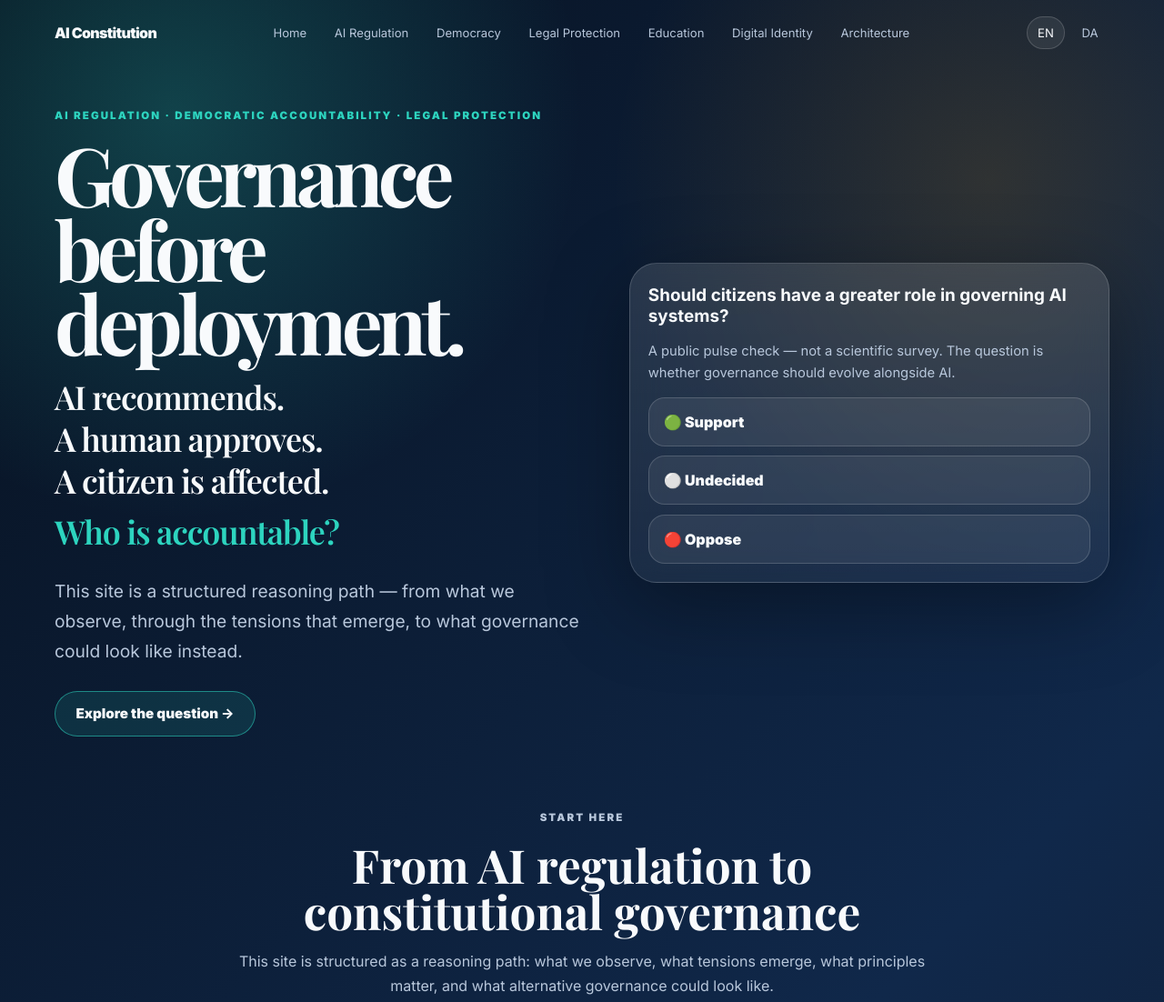
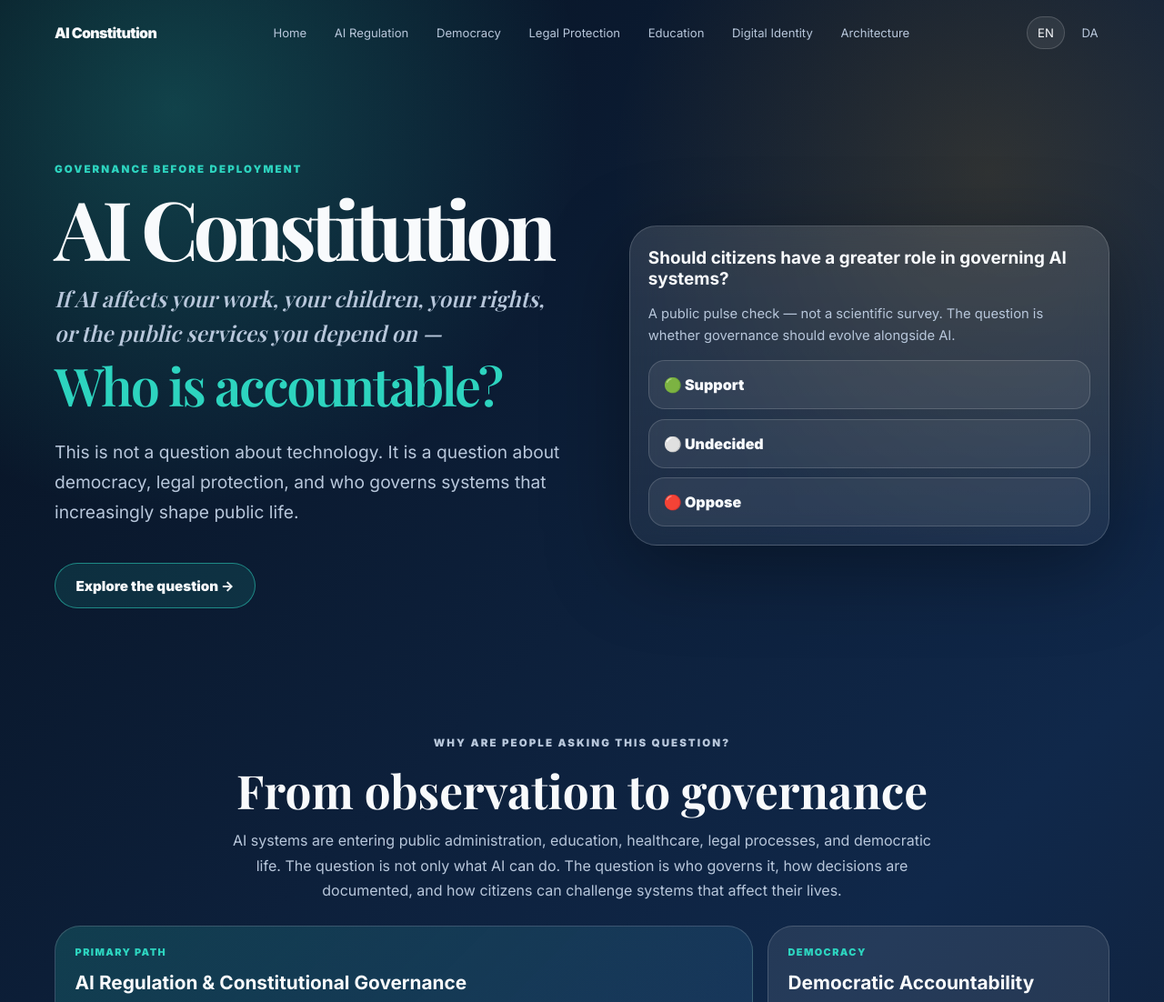
Before and after one commit to mem-teori/ai-constitution-now, a plain HTML site: page index.html in a window 1280 px wide. Shown: the top 1102 px of the page at 91% size. Drawn offline with nearby package versions, Linux system fonts and the light colour scheme.

Commit message:
Add files via upload

```diff
--- a/index.html
+++ b/index.html
@@ -3,11 +3,11 @@
 <head>
   <meta charset="UTF-8"/>
   <meta name="viewport" content="width=device-width, initial-scale=1.0"/>
-  <title>AI Constitution — Governance Before Deployment</title>
-  <meta name="description" content="A public initiative for AI regulation, democratic accountability, legal protection, and constitutional governance before deployment."/>
+  <title>AI Constitution — Who is accountable?</title>
+  <meta name="description" content="If AI affects your work, your children, your rights, or the public services you depend on — who is accountable? A public initiative for AI governance, democratic accountability, and legal protection."/>
   <link rel="canonical" href="https://ai-constitution.now/"/>
-  <meta property="og:title" content="AI Constitution — Governance Before Deployment"/>
-  <meta property="og:description" content="A public initiative for AI regulation, democratic accountability, legal protection, and constitutional governance before deployment."/>
+  <meta property="og:title" content="AI Constitution — Who is accountable?"/>
+  <meta property="og:description" content="If AI affects your work, your children, your rights, or the public services you depend on — who is accountable?"/>
   <meta property="og:type" content="website"/>
   <meta property="og:url" content="https://ai-constitution.now/"/>
   <meta name="twitter:card" content="summary_large_image"/>
@@ -16,27 +16,37 @@
   <link href="https://fonts.googleapis.com/css2?family=Inter:wght@400;500;600;700;800;900&family=Playfair+Display:wght@600;700&display=swap" rel="stylesheet"/>
   <link rel="stylesheet" href="style.css"/>
   <style>
-    .tension-lines {
-      margin: 0 0 1.75rem;
-      display: flex;
-      flex-direction: column;
-      gap: .2rem;
+    .hero-statement {
+      margin: 1.25rem 0 .5rem;
+      font-family: "Playfair Display", Georgia, serif;
+      font-size: clamp(1.15rem, 2vw, 1.5rem);
+      line-height: 1.55;
+      color: var(--muted);
+      font-style: italic;
+      max-width: 52ch;
     }
-    .tension-lines p {
+    .hero-question {
       font-family: "Playfair Display", Georgia, serif;
-      font-size: clamp(1.5rem, 2.8vw, 2.4rem);
-      line-height: 1.2;
-      margin: 0;
-      color: var(--text);
-      letter-spacing: -.03em;
+      font-size: clamp(2rem, 4.5vw, 3.6rem);
+      line-height: 1.05;
+      letter-spacing: -.04em;
+      color: var(--cyan);
+      margin: .2rem 0 1.75rem;
     }
-    .tension-lines .tension-question {
-      color: var(--cyan);
-      margin-top: .6rem;
+    .why-heading {
+      display: inline-block;
+      margin-top: 1rem;
+      color: var(--muted);
+      font-size: .88rem;
+      font-weight: 600;
+      letter-spacing: .06em;
+      text-transform: uppercase;
+      border-bottom: 1px solid rgba(255,255,255,.15);
+      padding-bottom: .3rem;
     }
     .btn-explore {
       display: inline-block;
-      margin-top: .5rem;
+      margin-top: 1.25rem;
       border: 1px solid rgba(45,212,191,.55);
       background: rgba(45,212,191,.12);
       border-radius: 999px;
@@ -74,17 +84,13 @@
 
   <section class="hero">
     <div>
-      <p class="kicker">AI regulation · democratic accountability · legal protection</p>
-      <h1>Governance before deployment.</h1>
+      <p class="kicker">Governance before deployment</p>
+      <h1>AI Constitution</h1>
 
-      <div class="tension-lines">
-        <p>AI recommends.</p>
-        <p>A human approves.</p>
-        <p>A citizen is affected.</p>
-        <p class="tension-question">Who is accountable?</p>
-      </div>
+      <p class="hero-statement">If AI affects your work, your children, your rights,<br>or the public services you depend on —</p>
+      <p class="hero-question">Who is accountable?</p>
 
-      <p class="lead">This site is a structured reasoning path — from what we observe, through the tensions that emerge, to what governance could look like instead.</p>
+      <p class="lead">This is not a question about technology. It is a question about democracy, legal protection, and who governs systems that increasingly shape public life.</p>
       <a class="btn-explore" href="ai-regulation.html">Explore the question →</a>
     </div>
 
@@ -102,9 +108,9 @@
 
   <section class="section">
     <div class="section-head">
-      <p class="kicker">Start here</p>
-      <h2>From AI regulation to constitutional governance</h2>
-      <p>This site is structured as a reasoning path: what we observe, what tensions emerge, what principles matter, and what alternative governance could look like.</p>
+      <p class="kicker">Why are people asking this question?</p>
+      <h2>From observation to governance</h2>
+      <p>AI systems are entering public administration, education, healthcare, legal processes, and democratic life. The question is not only what AI can do. The question is who governs it, how decisions are documented, and how citizens can challenge systems that affect their lives.</p>
     </div>
     <div class="cards">
       <a class="card feature" href="ai-regulation.html">
```
